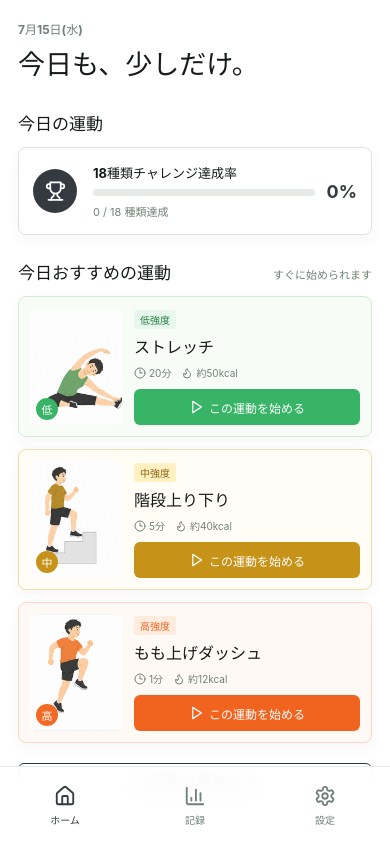
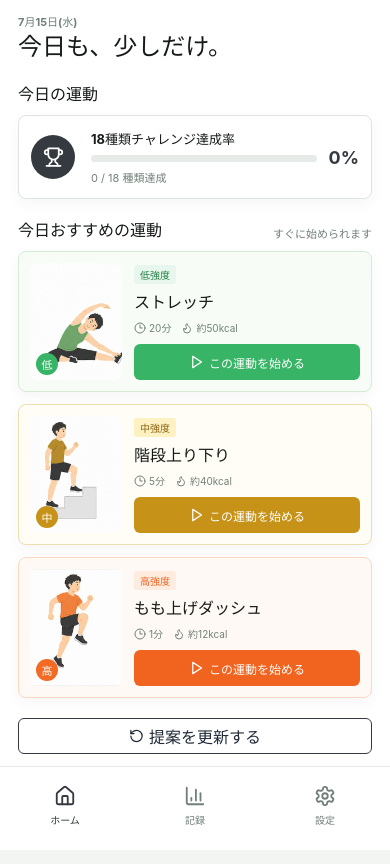
Before and after one commit to Ykt72/hitokoe, a React (Vite) app: page / in a window 390 px wide. Shown: the top 864 px of the page. Built offline with nearby package versions, Linux system fonts and the light colour scheme; no server answers.

Commit message:
fix: iPhone表示時の上部余白を調整

```diff
--- a/src/styles.css
+++ b/src/styles.css
@@ -20,9 +20,9 @@ html{min-height:100%;background:#f3f5f3}
 body{margin:0;min-width:320px;min-height:100%;background:#f3f5f3}
 button,input{font:inherit}
 button{cursor:pointer}
-.stage{min-height:100vh;display:flex;justify-content:center;background:#f3f5f3}
-.phone{position:relative;width:min(100%,430px);min-height:100vh;background:#fff;box-shadow:0 0 30px #16201914;overflow:hidden}
-.screen{min-height:100vh;padding:22px 20px calc(104px + env(safe-area-inset-bottom)) ;background:#fff}
+.stage{min-height:100vh;min-height:100dvh;display:flex;justify-content:center;background:#f3f5f3}
+.phone{position:relative;width:min(100%,430px);min-height:100vh;min-height:100dvh;background:#fff;box-shadow:0 0 30px #16201914;overflow:hidden}
+.screen{min-height:100vh;min-height:100dvh;padding:22px 20px calc(104px + env(safe-area-inset-bottom)) ;background:#fff}
 .screen header>span,.overline{font-size:12px;font-weight:700;color:#729078}
 .screen header h1{font-size:27px;margin:5px 0 28px;letter-spacing:0}
 .screen h2{font-size:17px;margin:24px 0 12px;letter-spacing:0}
@@ -165,11 +165,26 @@ button{cursor:pointer}
 .incomplete-screen>span{color:#a25b50}
 @media(max-width:430px){
   .phone{box-shadow:none}
-  .screen{padding:18px 18px calc(104px + env(safe-area-inset-bottom))}
+  .screen{padding:10px 18px calc(96px + env(safe-area-inset-bottom))}
+  .screen header>span{font-size:11px}
+  .screen header h1{font-size:24px;line-height:1.22;margin:2px 0 20px}
+  .screen h2{font-size:16px;margin:18px 0 10px}
+  .goal-card{padding:12px}
+  .section-heading span{margin-bottom:10px}
+  .timer-screen{padding-top:28px}
+  .timer-screen h1{font-size:23px;margin-bottom:22px}
+  .complete-screen{padding-top:44px}
 }
 @media(min-width:431px){
   .phone{margin:24px 0;min-height:calc(100vh - 48px);border-radius:22px}
   .screen{min-height:calc(100vh - 48px)}
+}
+@media(max-width:430px) and (max-height:740px){
+  .screen{padding-top:8px}
+  .screen header h1{font-size:23px;margin-bottom:16px}
+  .exercise-list{gap:10px}
+  .exercise-card{min-height:124px;padding:10px}
+  .refresh{margin-top:16px}
 }
 
 /* 設定画面のテーマ変更を、既存デザイン全体へ自然に反映します。 */
```
